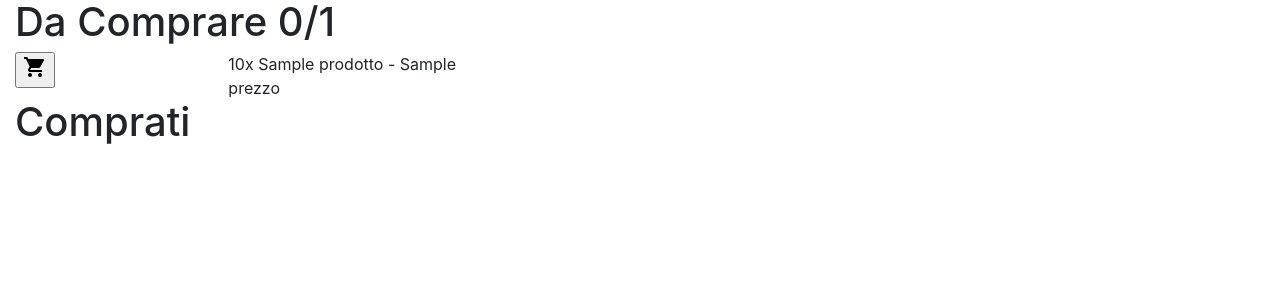
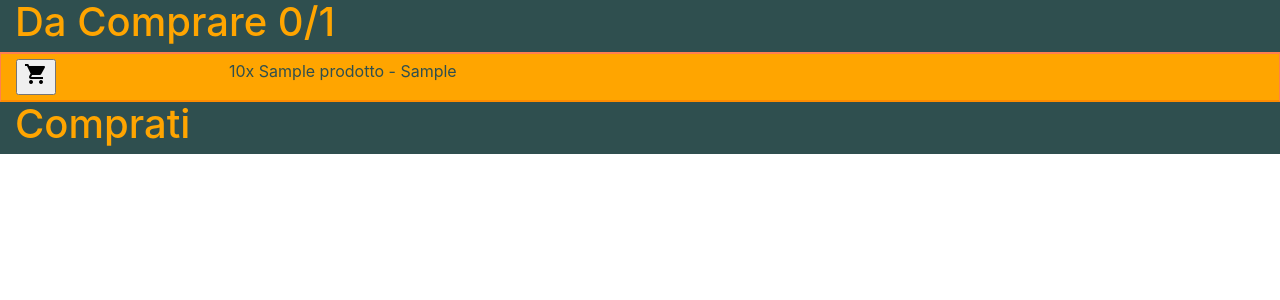
Before and after one commit to superqwe/spesa, a Django app: page /spesa/ in a window 1280 px wide. Shown: the top 300 px of the page. Run offline with Django 3.2, Linux system fonts and the light colour scheme; tables that the repository leaves empty hold one stand-in row (values such as "Sample post"); some libraries are stand-ins or nearby versions.

Commit message:
stile pagina

```diff
--- /dev/null
+++ b/static/spesa/css/base.css
@@ -0,0 +1,37 @@
+@import url('https://fonts.googleapis.com/css?family=Fjalla+One');
+
+body{
+  font-family: 'Fjalla One', sans-serif;
+}
+
+p.h1{
+  color:            Orange;
+  background-color: DarkSlateGray;
+}
+
+.container-fluid{
+  background-color: DarkSlateGray;
+}
+
+.riquadro{
+  border:           1px solid black;
+
+}
+
+.prodotto{
+  padding:          5px;
+  border:           1px solid coral;
+  border-top:       2px solid Coral ;
+  border-bottom:    2px solid darkorange ;
+
+}
+
+.da-comprare{
+  color:            DarkSlateGray;
+  background-color: orange ;
+}
+
+.comprato{
+  color:            DarkSlateGray;
+  background-color: orangered;
+}
--- a/templates/spesa/lista_prodotti.html
+++ b/templates/spesa/lista_prodotti.html
@@ -3,12 +3,12 @@
 {% block section %}
 <section>
 
-    <h1>Da Comprare {{n_comprato}}/{{n_totale}}</h1>
+    <p class="h1">Da Comprare {{n_comprato}}/{{n_totale}}</p>
 
     <div class="row ">
 
         {% for acquisto in da_comprare %}
-        <div class="col-12 prodotto ">
+        <div class="col-12 prodotto da-comprare">
 
             <div class="row">
 
@@ -25,9 +25,9 @@
                         {{acquisto.quantita}}x
                         {{acquisto.prodotto}}
                     </div>
-                    <div>
-                        prezzo
-                    </div>
+                    <!--<div>-->
+                        <!--prezzo-->
+                    <!--</div>-->
                 </div>
 
             </div>
@@ -43,12 +43,12 @@
 
 <section>
 
-    <h1>Comprati</h1>
+    <p class="h1">Comprati</p>
 
     <div class="row ">
 
         {% for acquisto in comprato %}
-        <div class="col-12 prodotto ">
+        <div class="col-12 prodotto comprato">
 
             <div class="row">
 
```
